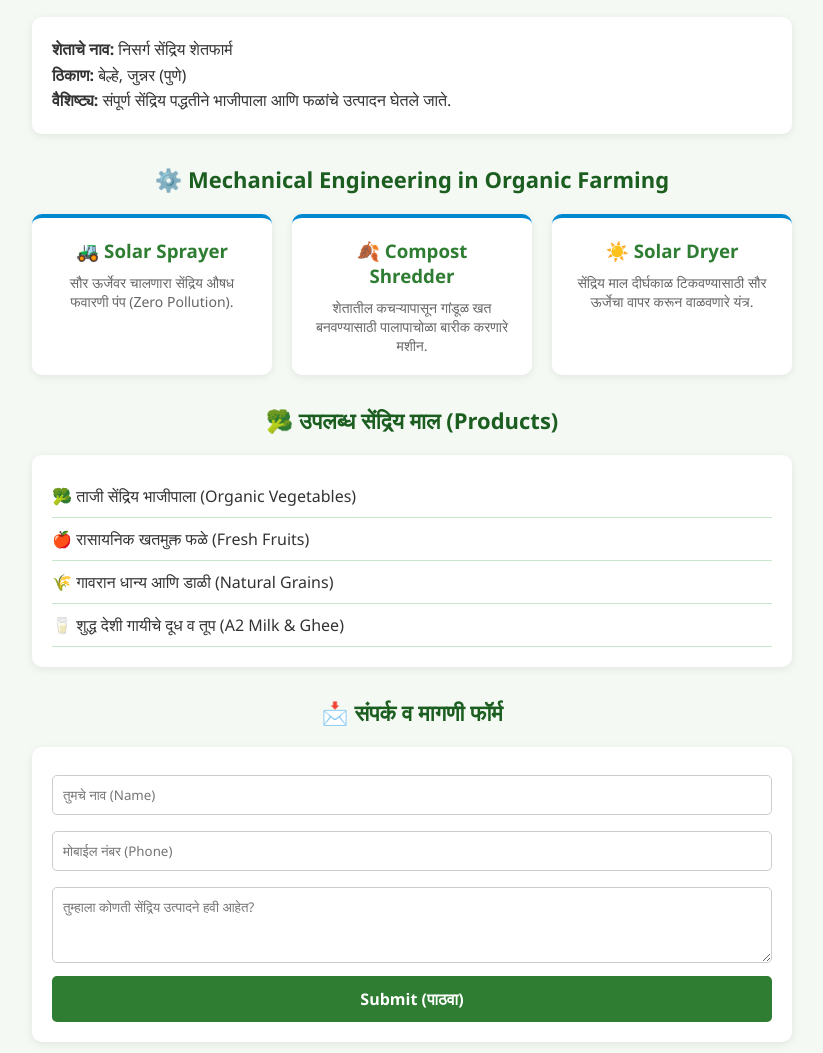
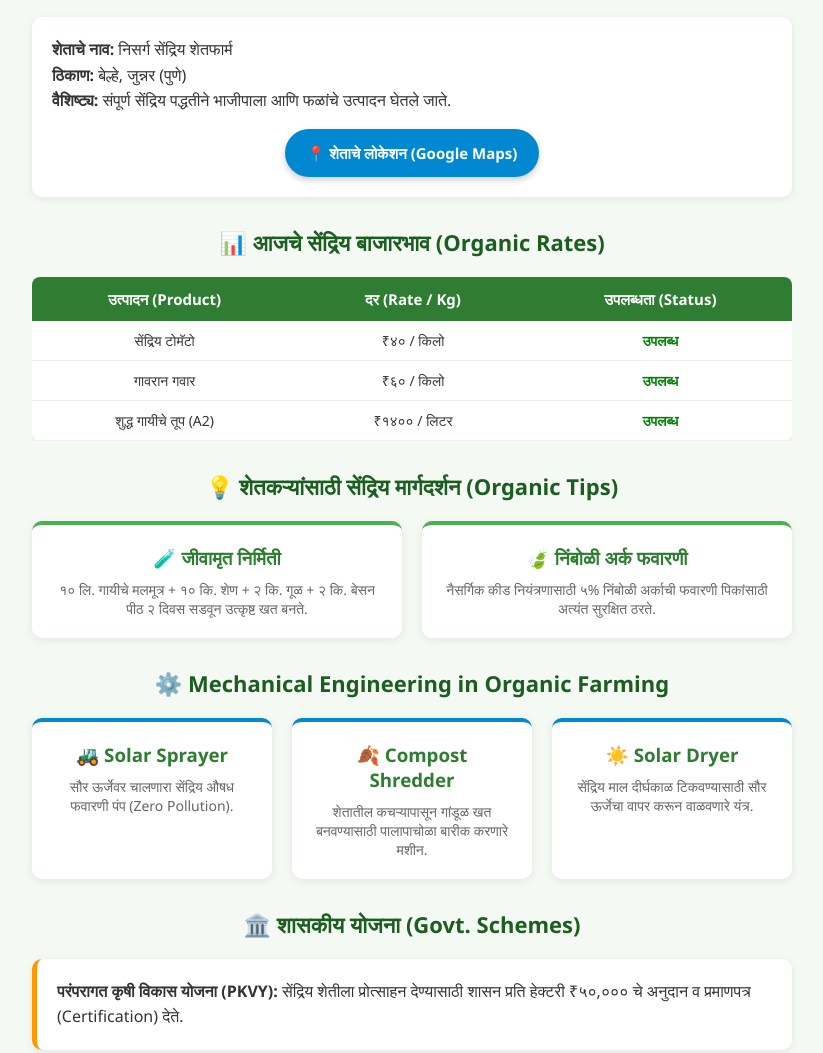
Before and after one commit to rohitkhairnar7350-spec/Organic-farmer, a plain HTML site: page index.html in a window 1280 px wide. Shown: the part 1065-2118 px from the top of the page, without its empty margins (228-1051 px from the left). Drawn offline with Linux system fonts and the light colour scheme.

Commit message:
Add WhatsApp button and table styling to index.html

```diff
--- a/index.html
+++ b/index.html
@@ -106,12 +106,16 @@
             background-color: #ff9800;
         }
 
-        .btn-gallery:hover {
-            background-color: #e68a00;
+        .btn-whatsapp {
+            background-color: #25D366;
+        }
+
+        .btn-map {
+            background-color: #0288d1;
         }
 
         .btn:hover {
-            background-color: #388e3c;
+            opacity: 0.9;
         }
 
         /* Container & Cards */
@@ -151,6 +155,30 @@
         .card p {
             font-size: 14px;
             color: #666;
+        }
+
+        /* Table Styling */
+        table {
+            width: 100%;
+            border-collapse: collapse;
+            background: white;
+            border-radius: 8px;
+            overflow: hidden;
+            box-shadow: 0 2px 8px rgba(0,0,0,0.08);
+        }
+
+        th {
+            background-color: #2e7d32;
+            color: white;
+            padding: 12px;
+            font-size: 15px;
+        }
+
+        td {
+            padding: 10px;
+            text-align: center;
+            border-bottom: 1px solid #eee;
+            font-size: 14px;
         }
 
         /* Gallery Pop-Up Modal Styling */
@@ -319,7 +347,7 @@
 
         <div class="btn-group">
             <button class="btn btn-gallery" onclick="openGallery()">📸 View Gallery (फोटो गॅलरी)</button>
-            <a href="#contact" class="btn">📩 संपर्क व चौकशी</a>
+            <a href="https://wa.me/919373507350?text=नमस्कार,%20मला%20सेंद्रिय%20उत्पादनांबद्दल%20माहिती%20हवी%20आहे." target="_blank" class="btn btn-whatsapp">💬 WhatsApp वर थेट मागणी करा</a>
         </div>
     </section>
 
@@ -337,6 +365,49 @@
             <p><b>शेताचे नाव:</b> निसर्ग सेंद्रिय शेतफार्म</p>
             <p><b>ठिकाण:</b> बेल्हे, जुन्नर (पुणे)</p>
             <p><b>वैशिष्ट्य:</b> संपूर्ण सेंद्रिय पद्धतीने भाजीपाला आणि फळांचे उत्पादन घेतले जाते.</p>
+            <div style="text-align: center; margin-top: 15px;">
+                <a href="https://maps.google.com" target="_blank" class="btn btn-map">📍 शेताचे लोकेशन (Google Maps)</a>
+            </div>
+        </div>
+
+        <!-- Today's Rates Section -->
+        <h2 class="section-title">📊 आजचे सेंद्रिय बाजारभाव (Organic Rates)</h2>
+        <div style="overflow-x:auto;">
+            <table>
+                <tr>
+                    <th>उत्पादन (Product)</th>
+                    <th>दर (Rate / Kg)</th>
+                    <th>उपलब्धता (Status)</th>
+                </tr>
+                <tr>
+                    <td>सेंद्रिय टोमॅटो</td>
+                    <td>₹४० / किलो</td>
+                    <td style="color:green; font-weight:bold;">उपलब्ध</td>
+                </tr>
+                <tr>
+                    <td>गावरान गवार</td>
+                    <td>₹६० / किलो</td>
+                    <td style="color:green; font-weight:bold;">उपलब्ध</td>
+                </tr>
+                <tr>
+                    <td>शुद्ध गायीचे तूप (A2)</td>
+                    <td>₹१४०० / लिटर</td>
+                    <td style="color:green; font-weight:bold;">उपलब्ध</td>
+                </tr>
+            </table>
+        </div>
+
+        <!-- Organic Farming Tips for Farmers -->
+        <h2 class="section-title">💡 शेतकऱ्यांसाठी सेंद्रिय मार्गदर्शन (Organic Tips)</h2>
+        <div class="card-grid">
+            <div class="card">
+                <h3>🧪 जीवामृत निर्मिती</h3>
+                <p>१० लि. गायीचे मलमूत्र + १० कि. शेण + २ कि. गूळ + २ कि. बेसन पीठ २ दिवस सडवून उत्कृष्ट खत बनते.</p>
+            </div>
+            <div class="card">
+                <h3>🍃 निंबोळी अर्क फवारणी</h3>
+                <p>नैसर्गिक कीड नियंत्रणासाठी ५% निंबोळी अर्काची फवारणी पिकांसाठी अत्यंत सुरक्षित ठरते.</p>
+            </div>
         </div>
 
         <!-- Mechanical Engineering Aspect -->
@@ -354,6 +425,12 @@
                 <h3>☀️ Solar Dryer</h3>
                 <p>सेंद्रिय माल दीर्घकाळ टिकवण्यासाठी सौर ऊर्जेचा वापर करून वाळवणारे यंत्र.</p>
             </div>
+        </div>
+
+        <!-- Government Schemes Section -->
+        <h2 class="section-title">🏛️ शासकीय योजना (Govt. Schemes)</h2>
+        <div class="info-box" style="border-left: 5px solid #ff9800;">
+            <p><b>परंपरागत कृषी विकास योजना (PKVY):</b> सेंद्रिय शेतीला प्रोत्साहन देण्यासाठी शासन प्रति हेक्टरी ₹५०,००० चे अनुदान व प्रमाणपत्र (Certification) देते.</p>
         </div>
 
         <!-- Products Section -->
@@ -441,4 +518,4 @@
     </script>
 
 </body>
-    </html>
+</html>
```
